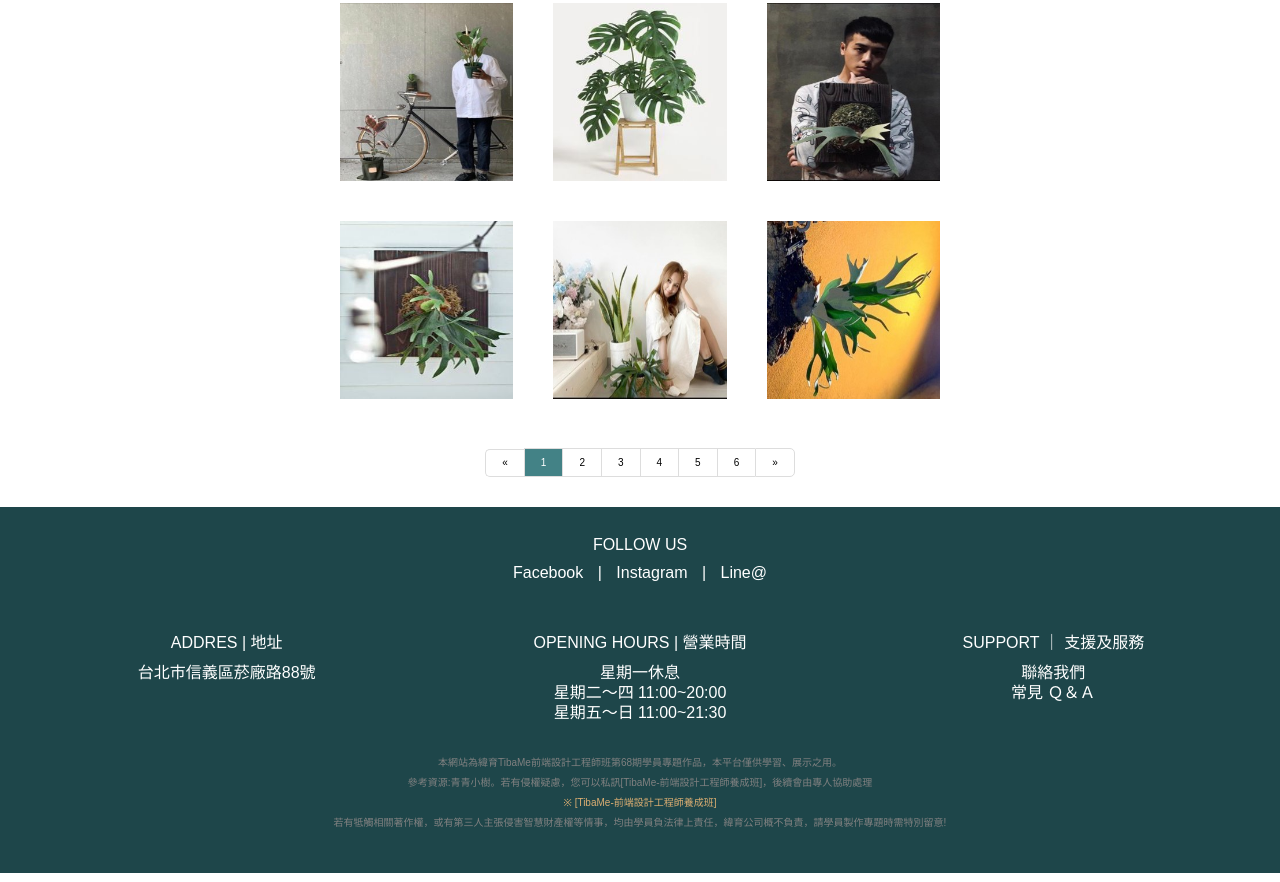
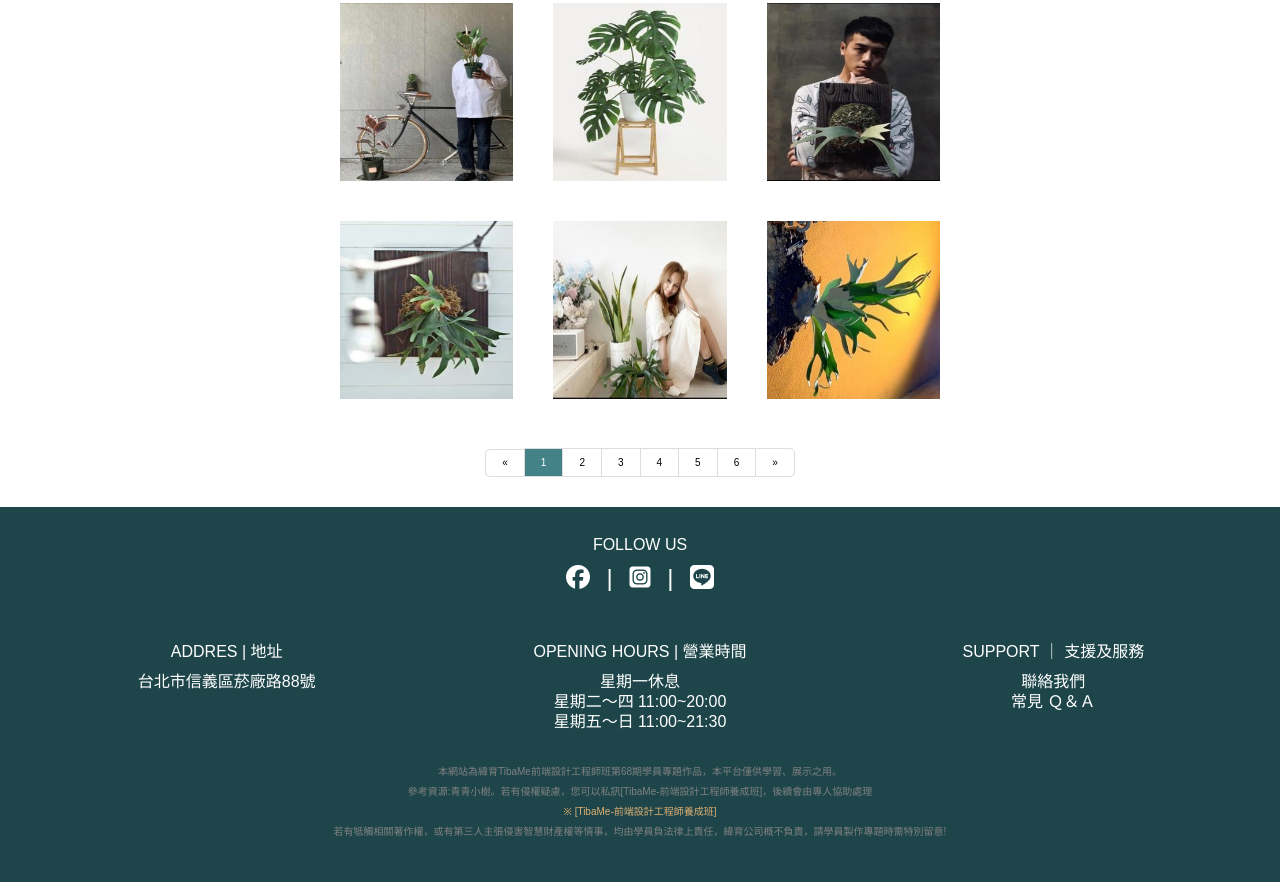
Before and after one commit to neiloo/tfd102_27, a plain HTML site: page gallery.html in a window 1280 px wide. Shown: the part 938-1820 px from the top of the page. Drawn offline with nearby package versions, Linux system fonts and the light colour scheme.

Commit message:
feat: 載入並於 Followus 套用 fontAwesome

```diff
--- a/css/common/footer.css
+++ b/css/common/footer.css
@@ -13,12 +13,20 @@ footer .footer {
   font-size: 1.6rem;
   text-align: center;
   color: white;
-  padding-bottom: 3rem;
+
 }
 @media (max-width: 576px) {
   footer .footer {
     font-size: 1.2rem;
   }
+}
+
+footer .footer .socilamedia_item {
+  /* border: 1px solid blue; */
+  font-size: 2.4rem;
+  text-align: center;
+  color: white;
+  padding-bottom: 3rem;
 }
 
 footer p{
--- a/gallery.html
+++ b/gallery.html
@@ -7,6 +7,10 @@
     <meta name="viewport" content="width=device-width, initial-scale=1.0">
     <title>gallery</title>
     <link rel="shortcut icon" href="./favicon.ico" type="image/x-icon">
+
+    <!-- font awesome -->
+    <script src="https://kit.fontawesome.com/d25410b062.js" crossorigin="anonymous"></script>
+
     <link rel="stylesheet" href="./css/common/reset.css">
     <link rel="stylesheet" href="./css/common/hamburgers.css">
     <link rel="stylesheet" href="./css/common/all.css">
@@ -217,7 +221,9 @@
         <div class="footer">
             <p class="socialmedia">FOLLOW US</p>
             <p class="socilamedia_item">
-                <a href="">Facebook</a> | <a href="">Instagram </a> | <a href="">Line@</a>
+                <a href="https://www.facebook.com/Lovejjcome"><i class="fab fa-facebook"></i></a> | <a
+                    href="https://www.instagram.com/fernmaker/"><i class="fab fa-instagram-square"></i></a> | <a
+                    href=""><i class="fab fa-line"></i></a>
         </div>
         <div class="footer2">
             <div class="fadd">
```
Also changed, not shown: blog.html (+4 -1 lines), checkout.html (+6 -2 lines), contact.html (+6 -1 lines), index.html (+15 -8 lines), shop_detail.html (+6 -2 lines), shop_list.html (+7 -4 lines).
